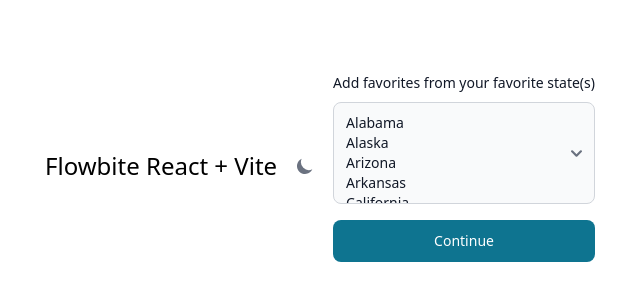
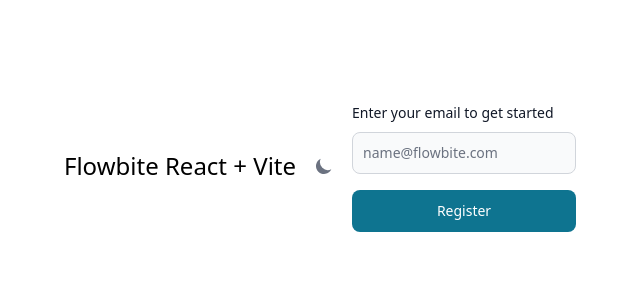
Before and after one commit to jeremyrdavis/thanksgivingaidemo, a React (Vite) app in the folder src/main/webui/: page / in a window 1280 px wide. Shown: the part 234-534 px from the top of the page, without its empty margins (320-960 px from the left). Built offline with nearby package versions, Linux system fonts and the light colour scheme.

Commit message:
first 3 working

```diff
--- a/src/main/webui/src/App.jsx
+++ b/src/main/webui/src/App.jsx
@@ -1,27 +1,40 @@
 import {useState} from "react";
 import { Region } from "./components/Region";
 import { Register } from "./components/Register";
+import { CurrentState } from "./components/CurrentState";
 import {DarkThemeToggle} from "flowbite-react";
 
 function App() {
 
-        const [workflow, setWorkflow] = useState({
-                email: null,
-        });
+        const [step, setStep] = useState(1);
+        const [email, setEmail] = useState("");
+        const [stateCodes, setStateCodes] = useState([]);
 
-        const updateWorkflow = async (workflow) => {
-                setWorkflow({
-                        email: workflow.email,
-                });
-                console.log("after update workflow: ", workflow);
+        const updateEmail = async (emailAddress) => {
+                console.log(emailAddress);
+                setEmail(emailAddress);
+                setStep(2);
+        }
+
+        const updateStateCodes = async (s) => {
+                console.log("updateStateCodes: states=" + s);
+                setStateCodes(s);
+                setStep(3);
+        }
+
+        const logWorkflow = (msg) => {
+                console.log(msg);
+                console.log("email: ", email);
+                console.log("stateCodes: ", stateCodes);
         }
 
         return (
               <main className="flex min-h-screen items-center justify-center gap-2 dark:bg-gray-800">
                   <h1 className="text-2xl dark:text-white">Flowbite React + Vite</h1>
                   <DarkThemeToggle/>
-                      {/* <Register updateWorkflow={updateWorkflow}/> */}
-                      <Region email={workflow.email} updateWorkflow={updateWorkflow}/>
+                      {step === 1 && <Register updateWorkflow={updateEmail}/>}
+                      {step === 2 && <Region email={email} callback={updateStateCodes}/>}
+                      {step === 3 && <CurrentState email={email} states={stateCodes}/> }
                   </main>
        );
   }
--- /dev/null
+++ b/src/main/webui/src/components/CurrentState.jsx
@@ -0,0 +1,9 @@
+export function CurrentState(props)  {
+
+    console.log("CurrentState: email=" + props.email );
+    console.log("CurrentState: email=" + props.states );
+    return(
+        <><h1>{props.email} and {props.states}</h1></>
+    )
+
+}
--- a/src/main/webui/src/components/Region.jsx
+++ b/src/main/webui/src/components/Region.jsx
@@ -1,6 +1,6 @@
 import {Button, Label, Select} from "flowbite-react";
 
-export function Region({email, updateWorkflow}) {
+export function Region({callback}) {
     const states = [
         "Alabama", "Alaska", "Arizona", "Arkansas", "California", "Colorado", "Connecticut",
         "Delaware", "Florida", "Georgia", "Hawaii", "Idaho", "Illinois", "Indiana", "Iowa",
@@ -18,17 +18,17 @@
             <form id="registerform" className="flex max-w-md flex-col gap-4"
                   onSubmit={(e) => {
                       e.preventDefault();
-                      console.log(e.target.email.value);
-                      updateWorkflow({email: e.target.email.value});
+                      const selectedStates = Array.from(e.target.countries.selectedOptions).map(option => option.value);
+                      console.log("states: " + selectedStates);
+                      callback(selectedStates);
                   }}>
-                <input type="hidden" value={email} id="email" />
                 <div className="max-w-md">
                     <div className="mb-2 block">
                         <Label htmlFor="countries" value="Add favorites from your favorite state(s)"/>
                     </div>
                     <Select id="countries" required multiple >
                         {states.map((state) => (
-                            <option value={state}>{state}</option>
+                            <option value={state} key={state}>{state}</option>
                         ))}
                     </Select>
                 </div>
--- a/src/main/webui/src/components/Register.jsx
+++ b/src/main/webui/src/components/Register.jsx
@@ -6,8 +6,9 @@
                 <form id="registerform" className="flex max-w-md flex-col gap-4"
                       onSubmit={(e) => {
                         e.preventDefault();
-                        console.log(e.target.email.value);
-                        updateWorkflow({email: e.target.email.value});
+                        const emailAddress = e.target.email.value;
+                        console.log(emailAddress);
+                        updateWorkflow(emailAddress);
                     }}>
                     <div>
                         <div className="mb-2 block">
```
